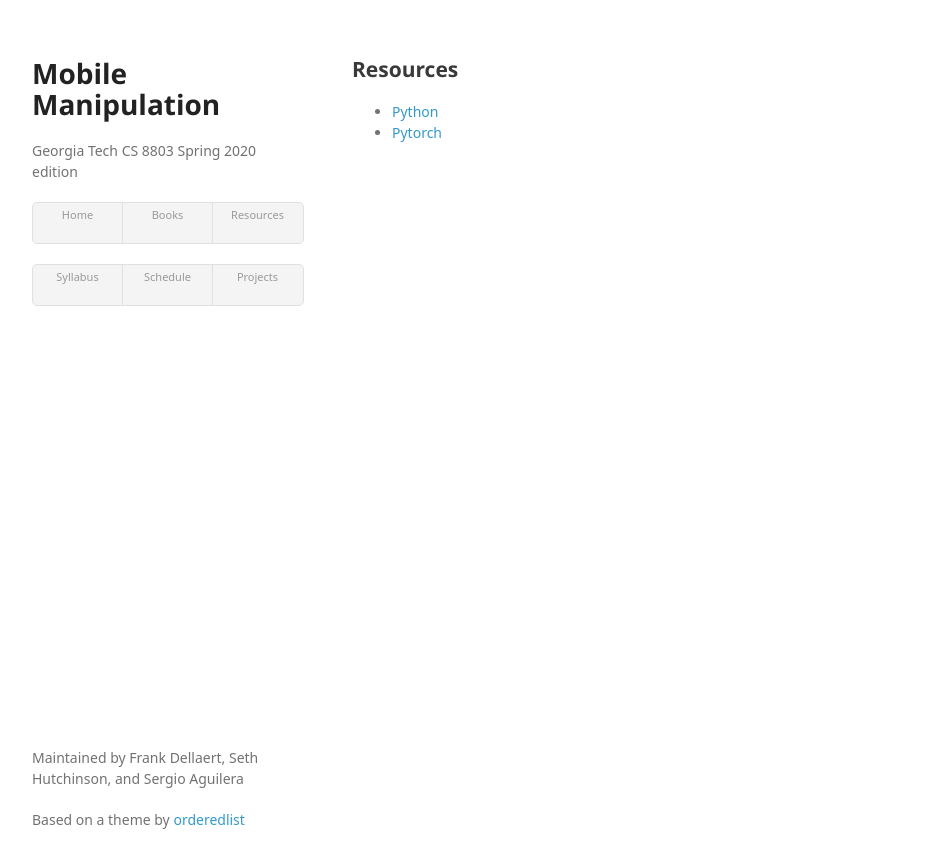
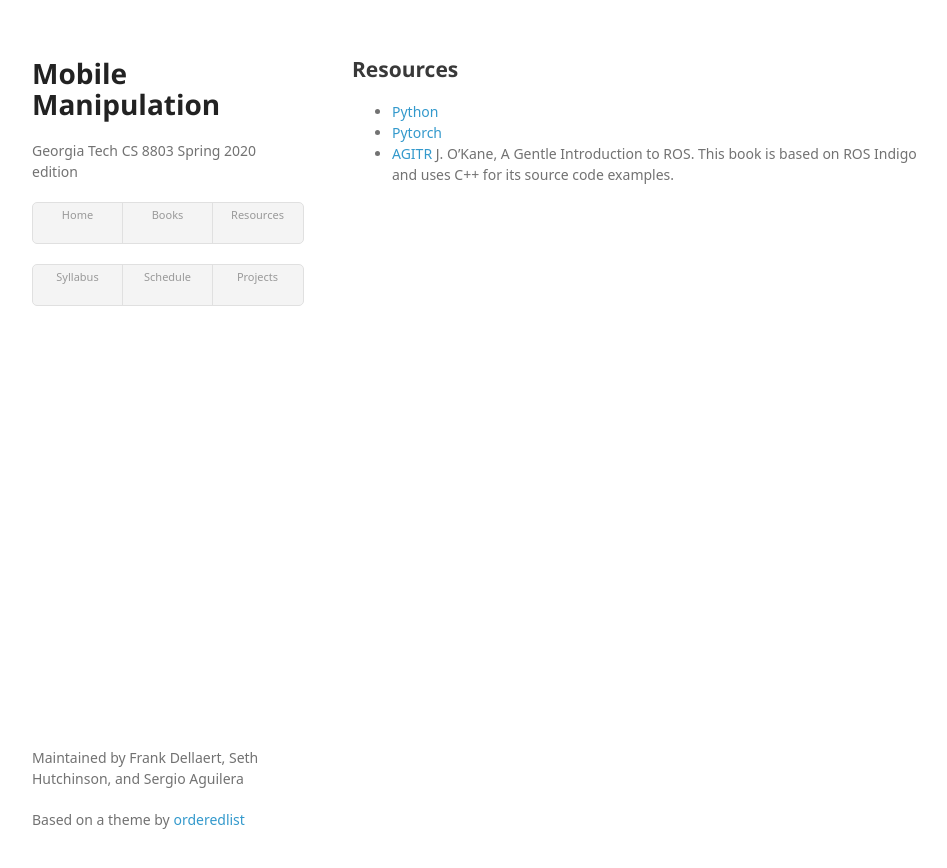
Before and after one commit to dellaert/20S-8803MM, a Jekyll site: the page built from resources.md, in a window 1280 px wide. Shown: the top 868 px of the page, without its empty margins (158-1105 px from the left). Built offline with Jekyll 4.4.1, drawn with Linux system fonts in a browser that asks for light colours; some web fonts are replaced.

Commit message:
ROS resources added

```diff
--- a/resources.md
+++ b/resources.md
@@ -6,3 +6,4 @@ title: Resources
 
 * [Python](https://www.python.org/)
 * [Pytorch](https://pytorch.org/)
+* [AGITR](https://cse.sc.edu/~jokane/agitr/) J. O'Kane, A Gentle Introduction to ROS. This book is based on ROS Indigo and uses C++ for its source code examples.
```
